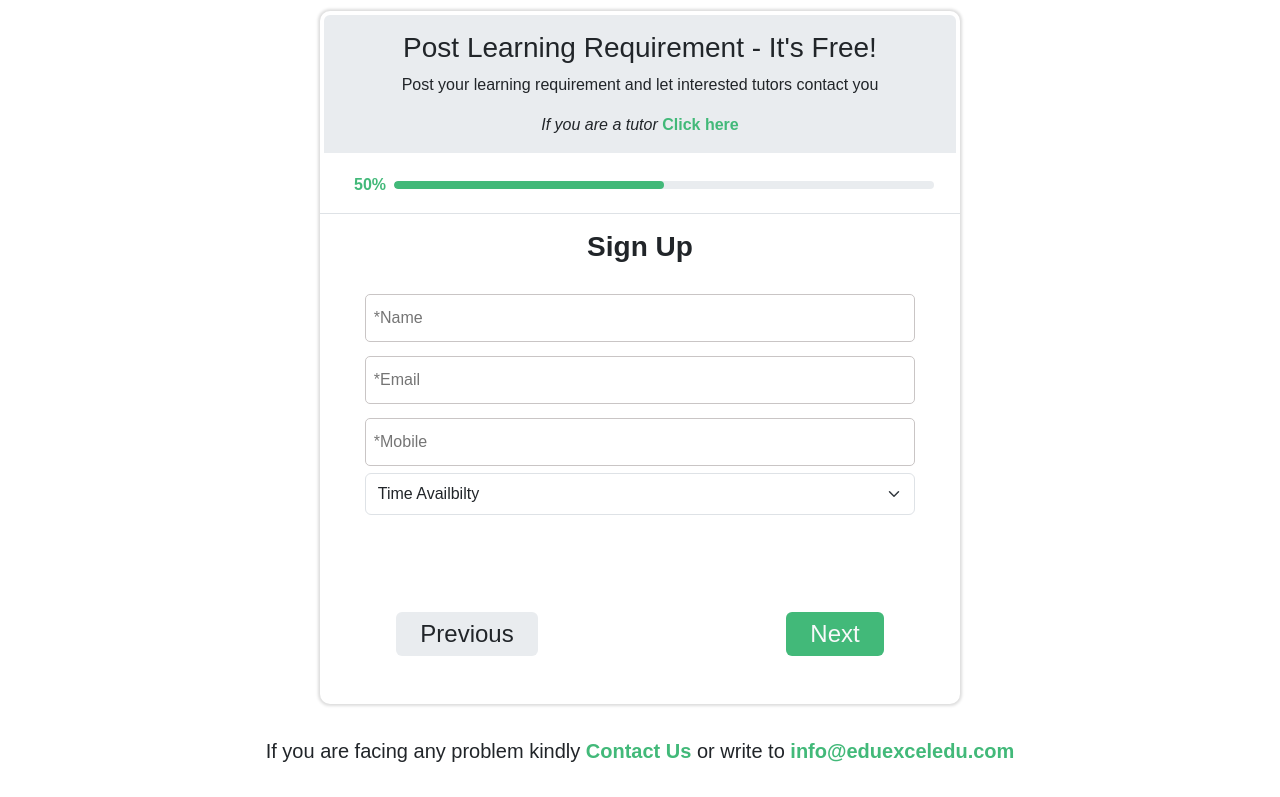
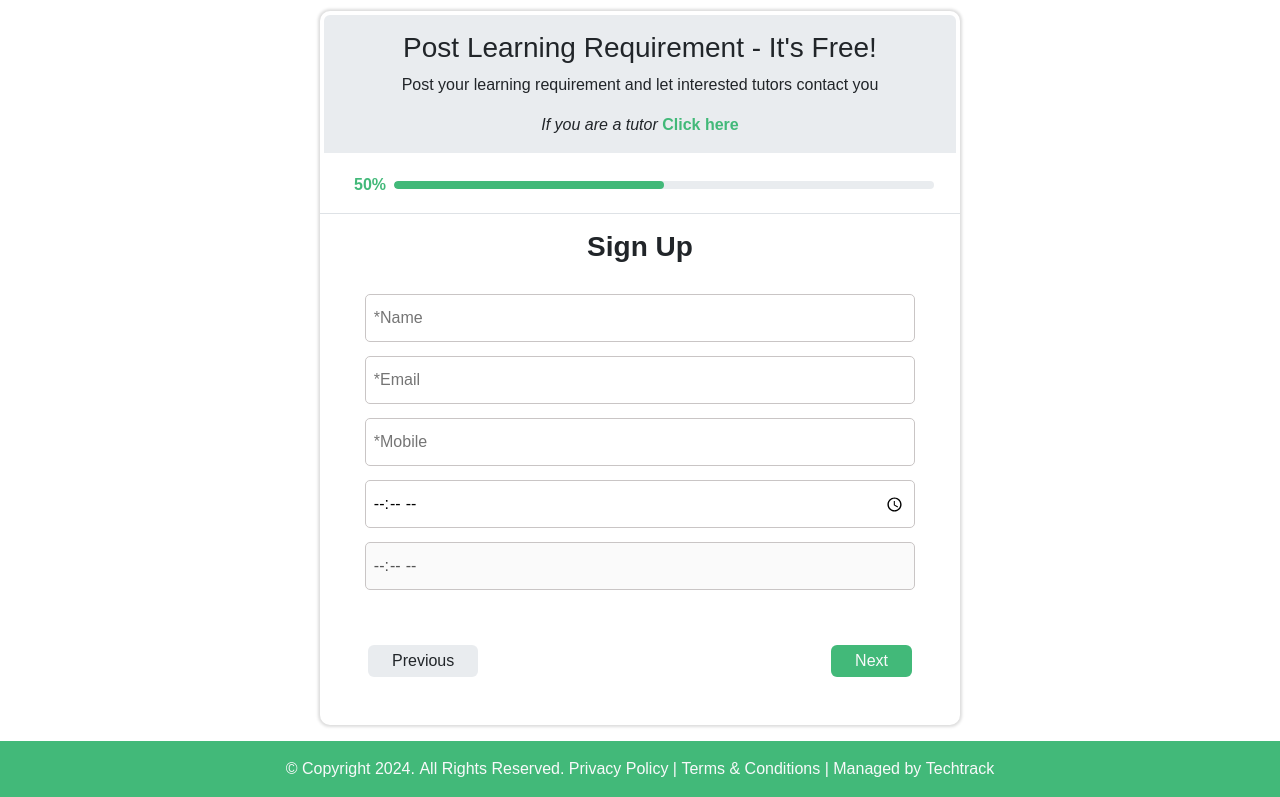
Before and after one commit to harisarif/tutorservices-html, a plain HTML site: page hire_tutor.html in a window 1280 px wide. Both pictures are taken after a click on the button "Next". Shown: the part 88-885 px from the top of the page. Drawn offline with nearby package versions, Linux system fonts and the light colour scheme.

Commit message:
hire_tutor step form fixed

```diff
--- a/hire_tutor.html
+++ b/hire_tutor.html
@@ -62,6 +62,11 @@
                                             id="option-2">
                                         <label for="option-2">Tutor for Home</label>
                                     </li>
+                                    <li class="d-flex align-items-center fs-5 py-2">
+                                        <input class="m-2 d-none chose-subject" type="radio" value="Tutor for home" name="subjects"
+                                            id="option-3">
+                                        <label for="option-3">Both</label>
+                                    </li>
                                 </ul>
                             </div>
                         </div>
@@ -74,12 +79,14 @@
                                 <input required name="Email" type="email" placeholder="*Email"  class="inp-1">
                                 <input required name="Mobile number" type="number" placeholder="*Mobile"  min="0" class="inp-1">
                                 <div class="col-12 ">
-                                    <select class="form-select py-2 mx-auto" style="width: 86%;" aria-label="Default select example" name="Time Availbility">
+                                    <!-- <select class="form-select py-2 mx-auto" style="width: 86%;" aria-label="Default select example" name="Time Availbility">
                                         <option selected>Time Availbilty</option>
                                         <option value="10 - 11">10 - 11</option>
                                         <option value="11 - 12">11 - 12</option>
                                         <option value="12 - 01">12 - 01</option>
-                                    </select>
+                                    </select> -->
+                                    <input class="inp-1" title="Class start time" type="time" name="Class time" id="classStartTime">
+                                    <input class="inp-1" title="Class end time" disabled type="time" name="Class time" id="classEndTime">
                                 </div>
 
                             </div>
@@ -120,28 +127,48 @@
 
                     </div>
 
-                    <div class="col-12 my-5 d-flex justify-content-around">
+                    <div class="col-12 my-5 d-flex justify-content-center px-5">
                         <input onclick="backStep(this)" id="back-btn" type="button" value="Previous"
-                            class="border-0 bg-body-secondary text-dark fs-4 py-1 px-4 me-5 rounded d-none">
+                            class="border-0 bg-body-secondary text-dark fs-6 py-1 px-4 rounded d-none">
                         <input onclick="NextStep(this)" id="next-btn" type="button" value="Next"
-                            class="border-0 bg_theme_green text-light fs-4 py-1 px-4 ms-5 rounded">
+                            class="border-0 bg_theme_green text-light fs-6 py-1 px-4 rounded">
                     </div>
                 </form>
 
 
             </div>
-            <span class="text-center py-3 fs-5">
-                If you are facing any problem kindly<a href="#" class="theme_text_green text-decoration-none">
-                    <b>Contact Us</b></a>
-                or write to<a href="mailto:info@eduexceledu.com"class="theme_text_green text-decoration-none">
-                    <b>info@eduexceledu.com</b></a>
-            </span>
 
 
 
         </div>
         </div>
 
+        <footer class="row text-center text-lg-start justify-content-center m-0 p-0">
+            <div class="col-12 footer-bottom text-light">
+
+            </div>
+
+            <div class="col-12 footer-bottom">
+              <ul class="p-3 text-center">
+                <li class="d-inline text-light">© Copyright 2024.</li>
+                <li class="d-inline text-light">All Rights Reserved.</li>
+                <li class="d-inline">
+                  <a class="text-decoration-none text-light" href="#">Privacy Policy</a>
+                </li>
+                <li class="d-inline text-light">|</li>
+                <li class="d-inline">
+                  <a class="text-decoration-none text-light" href="#">Terms & Conditions</a>
+                </li>
+                <li class="d-inline text-light">|</li>
+                <li class="d-inline text-light">Managed by</li>
+                <li class="d-inline">
+                  <a class="text-decoration-none text-light" href="#">Techtrack</a>
+                </li>
+              </ul>
+            </div>
+
+          </footer>
+
     </main>
     <script src="./js/hire_tutor.js"></script>
 </body>
--- a/js/hire_tutor.js
+++ b/js/hire_tutor.js
@@ -1,9 +1,11 @@
 
 //  hire tutor script
 let stepCounter = 1;
+let persentage = 25;
 const backBtn = document.getElementById('back-btn');
 const nextBtn = document.getElementById('next-btn');
-let persentage = 25;
+const classStartTime = document.getElementById('classStartTime');
+const classEndTime = document.getElementById('classEndTime');
 const stepPersentage = document.getElementsByClassName('percentage')[0]
 const persentage_num = document.getElementsByClassName('persentage-num')[0]
 const firstPageSearch = document.getElementById('page1-search');
@@ -11,12 +13,7 @@ let ul = document.getElementById('searchList');
 let li = ul.getElementsByTagName('li');
 let sEmail = document.querySelectorAll('input[type="email"]');
 
-const page1List = (element) => {
-    firstPageSearch.value = element.innerHTML
-    for (let index = 0; index < li.length; index++) {
-        li[index].style.display = 'none';
-    }
-}
+
 
 const NextStep = (button) => {
     //set email to create account
@@ -37,12 +34,14 @@ const NextStep = (button) => {
             stepCounter++
             stepPersentage.style.width = (persentage + 25) + '%';
             persentage_num.innerHTML = (persentage + 25) + '%';
-            console.log(persentage);
+            button.parentElement.classList.remove('justify-content-center');
+            button.parentElement.classList.add('justify-content-between');
+            // console.log(persentage);
             persentage = persentage + 25;
             if (stepCounter == 4) {
                 button.type = 'submit'
                 button.value = 'Submit'
-                console.log(stepCounter);
+                // console.log(stepCounter);
             }
         }
     }
@@ -51,7 +50,9 @@ const NextStep = (button) => {
 
 const backStep = (button) => {
     if (stepCounter == 2) {
-        button.classList.add('d-none')
+        button.classList.add('d-none');
+        button.parentElement.classList.remove('justify-content-between');
+            button.parentElement.classList.add('justify-content-center');
     }
     if (stepCounter > 1) {
         step = document.getElementById('page-' + stepCounter)
@@ -67,8 +68,17 @@ const backStep = (button) => {
         // persentage = persentage + 25;
         nextBtn.type = "button"
         nextBtn.value = 'Next'
+
     }
 }
+
+// times selector fucntion
+classStartTime.addEventListener('change', () => {
+    let hours = +classStartTime.value.slice(0,2) + 1;
+    let minutes = classStartTime.value.slice(3,5);
+    classEndTime.value = `${hours.toString().padStart(2,'0')}:${minutes}`;
+});
+
 
 /* Search Filter Script */
 
@@ -84,3 +94,10 @@ firstPageSearch.addEventListener('input', function () {
         }
     }
 });
+// add list value in to search input field
+const page1List = (element) => {
+    firstPageSearch.value = element.innerHTML
+    for (let index = 0; index < li.length; index++) {
+        li[index].style.display = 'none';
+    }
+}
```
